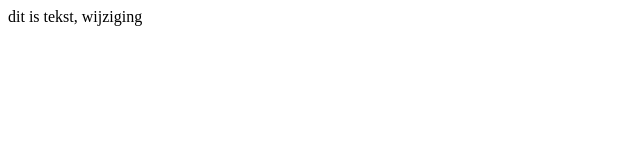
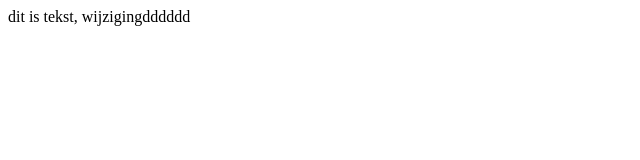
Before and after one commit to gg077/lerenprogrammeren, a plain HTML site: page oef1/index.html in a window 1280 px wide. Shown: the full height of the page, 0-640 px from the left. Drawn offline with Linux system fonts and the light colour scheme.

Commit message:
test wijziging

```diff
--- a/oef1/index.html
+++ b/oef1/index.html
@@ -8,7 +8,7 @@
     <title>Document</title>
 </head>
 <body>
-dit is tekst, wijziging
+dit is tekst, wijzigingdddddd
 
 <script src="index.js" defer>
 
```
